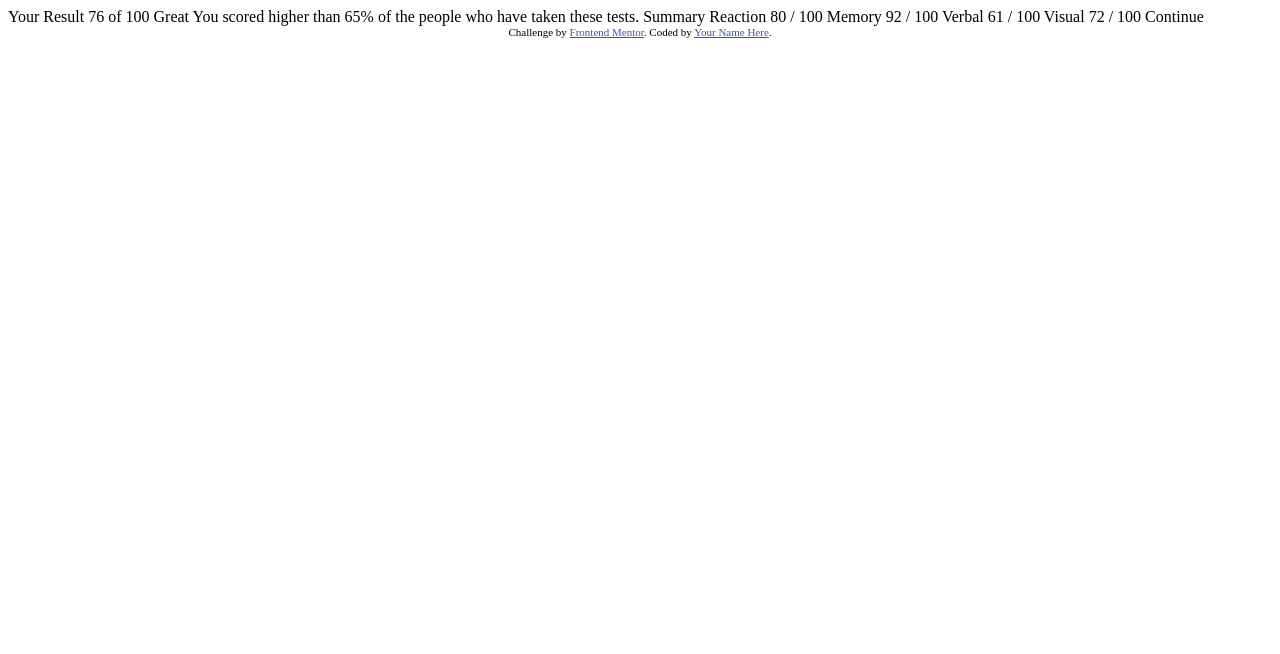
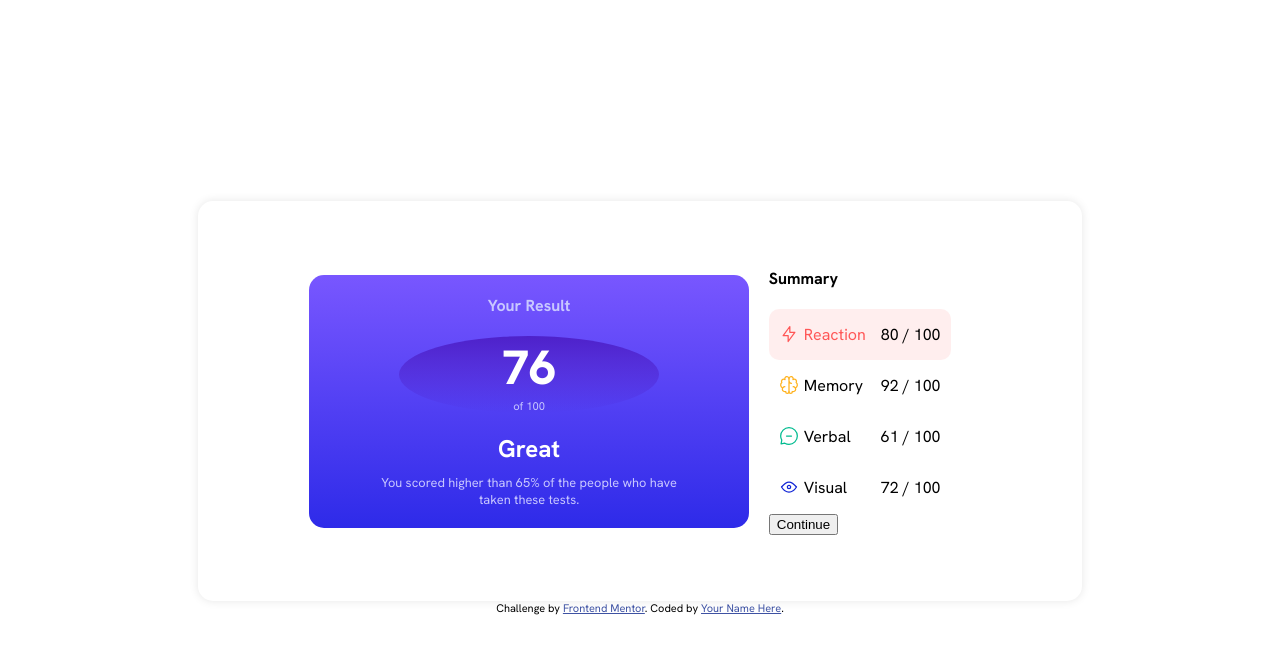
Before and after one commit to furkancavusoglu/frontendmentor, a plain HTML site: page summary-component/index.html in a window 1280 px wide. Drawn offline with Linux system fonts and the light colour scheme.

Commit message:
worked on web view

```diff
--- a/summary-component/index.html
+++ b/summary-component/index.html
@@ -1,47 +1,85 @@
 <!DOCTYPE html>
 <html lang="en">
   <head>
-  <meta charset="UTF-8">
-  <meta name="viewport" content="width=device-width, initial-scale=1.0"> <!-- displays site properly based on user's device -->
+    <meta charset="UTF-8" />
+    <meta name="viewport" content="width=device-width, initial-scale=1.0" />
+    <!-- displays site properly based on user's device -->
 
-  <link rel="icon" type="image/png" sizes="32x32" href="./assets/images/favicon-32x32.png">
-
+    <link
+      rel="icon"
+      type="image/png"
+      sizes="32x32"
+      href="./assets/images/favicon-32x32.png"
+    />
+    <link rel="stylesheet" href="./main.css" />
     <title>Frontend Mentor | Results summary component</title>
 
     <!-- Feel free to remove these styles or customise in your own stylesheet 👍 -->
     <style>
-    .attribution { font-size: 11px; text-align: center; }
-    .attribution a { color: hsl(228, 45%, 44%); }
+      .attribution {
+        font-size: 11px;
+        text-align: center;
+      }
+      .attribution a {
+        color: hsl(228, 45%, 44%);
+      }
     </style>
   </head>
   <body>
-
-  Your Result
-  76
-  of 100
-
-  Great
+    <main>
+      <section class="left">
+        <header class="result">Your Result</header>
+        <div class="result-number">
+          <div class="result-number-first">76</div>
+          <div class="result-number-second">of 100</div>
+        </div>
+        <div class="sub-result">
+          <div class="sub-result-number">Great</div>
+          <div class="sub-result-details">
             You scored higher than 65% of the people who have taken these tests.
-
-  Summary
-
-  Reaction
-  80 / 100
-
-  Memory
-  92 / 100
-
-  Verbal
-  61 / 100
-
-  Visual
-  72 / 100
-
-  Continue
-
+          </div>
+        </div>
+      </section>
+      <section class="right">
+        <header class="summary">Summary</header>
+        <article class="stats">
+          <div class="reaction">
+            <div class="stats-left">
+              <img src="./assets/images/icon-reaction.svg" alt="reaction" />
+              <div class="reaction-text">Reaction</div>
+            </div>
+            <div class="reaction-number">80 / 100</div>
+          </div>
+          <div class="memory">
+            <div class="stats-left">
+              <img src="./assets/images/icon-memory.svg" alt="memory" />
+              <div class="memory-text">Memory</div>
+            </div>
+            <div class="memory-number">92 / 100</div>
+          </div>
+          <div class="verbal">
+            <div class="stats-left">
+              <img src="./assets/images/icon-verbal.svg" alt="verbal" />
+              <div class="verbal-text">Verbal</div>
+            </div>
+            <div class="verbal-number">61 / 100</div>
+          </div>
+          <div class="visual">
+            <div class="stats-left">
+              <img src="./assets/images/icon-visual.svg" alt="visual" />
+              <div class="visual-text">Visual</div>
+            </div>
+            <div class="visual-number">72 / 100</div>
+          </div>
+        </article>
+        <button>Continue</button>
+      </section>
+    </main>
     <div class="attribution">
-    Challenge by <a href="https://www.frontendmentor.io?ref=challenge" target="_blank">Frontend Mentor</a>.
-    Coded by <a href="#">Your Name Here</a>.
+      Challenge by
+      <a href="https://www.frontendmentor.io?ref=challenge" target="_blank"
+        >Frontend Mentor</a
+      >. Coded by <a href="#">Your Name Here</a>.
     </div>
   </body>
 </html>
--- /dev/null
+++ b/summary-component/main.css
@@ -0,0 +1,122 @@
+@font-face {
+  font-family: "CustomFont";
+  src: url("./assets/fonts/HankenGrotesk-VariableFont_wght.ttf");
+}
+
+:root {
+  --white: hsl(0, 0%, 100%);
+  --pale-blue: hsl(221, 100%, 96%);
+  --light-lavender: hsl(241, 100%, 89%);
+  --dark-gray-blue: hsl(224, 30%, 27%);
+  --light-slate-blue: hsl(252, 100%, 67%);
+  --light-royal-blue: hsl(241, 81%, 54%);
+  --violet-blue: hsla(256, 72%, 46%, 1);
+  --persian-blue: hsla(241, 72%, 46%, 0);
+  --light-red: hsl(0, 100%, 67%);
+  --orangey-yellow: hsl(39, 100%, 56%);
+  --green-teal: hsl(166, 100%, 37%);
+  --cobalt-blue: hsl(234, 85%, 45%);
+}
+
+body {
+  height: 100vh;
+  font-family: "CustomFont", sans-serif;
+  display: flex;
+  align-items: center;
+  justify-content: center;
+  flex-direction: column;
+}
+
+main {
+  display: flex;
+  align-items: center;
+  justify-content: center;
+  width: 70%;
+  height: 50%;
+  border-radius: 15px;
+  box-shadow: 0px 0px 10px 0px rgba(0, 0, 0, 0.1);
+}
+
+.left {
+  text-align: center;
+  background-image: linear-gradient(
+    var(--light-slate-blue),
+    var(--light-royal-blue)
+  );
+  border-radius: 15px;
+  padding: 20px;
+}
+
+.result {
+  color: hsl(241, 100%, 89%);
+  font-weight: 700;
+}
+
+.result-number {
+  width: 65%;
+  height: 45%;
+  background-image: linear-gradient(var(--violet-blue), var(--persian-blue));
+  border-radius: 50%;
+  display: flex;
+  align-items: center;
+  justify-content: center;
+  flex-direction: column;
+  margin: 20px auto;
+}
+
+.result-number-first {
+  color: var(--white);
+  font-weight: 800;
+  font-size: 3rem;
+}
+
+.result-number-second {
+  color: var(--light-lavender);
+  font-size: 0.7rem;
+}
+
+.sub-result {
+  text-align: center;
+}
+
+.sub-result-number {
+  color: var(--white);
+  font-weight: 700;
+  font-size: 1.5rem;
+  margin-bottom: 10px;
+}
+
+.sub-result-details {
+  color: var(--light-lavender);
+  text-align: center;
+  font-size: 0.8rem;
+  width: 75%;
+  margin: 0px auto;
+}
+
+.right {
+  background-color: var(--white);
+  border-radius: 15px;
+  padding: 20px;
+}
+
+.summary {
+  font-weight: 700;
+  margin-bottom: 20px;
+}
+
+.stats div {
+  display: flex;
+  justify-content: space-between;
+  align-items: center;
+  padding: 5px;
+  border-radius: 10px;
+}
+
+.reaction {
+  background: hsla(0, 100%, 67%, 0.1);
+}
+
+.reaction-text {
+  color: var(--light-red);
+}
```
Lines whose indentation alone changed are shown as unchanged.
